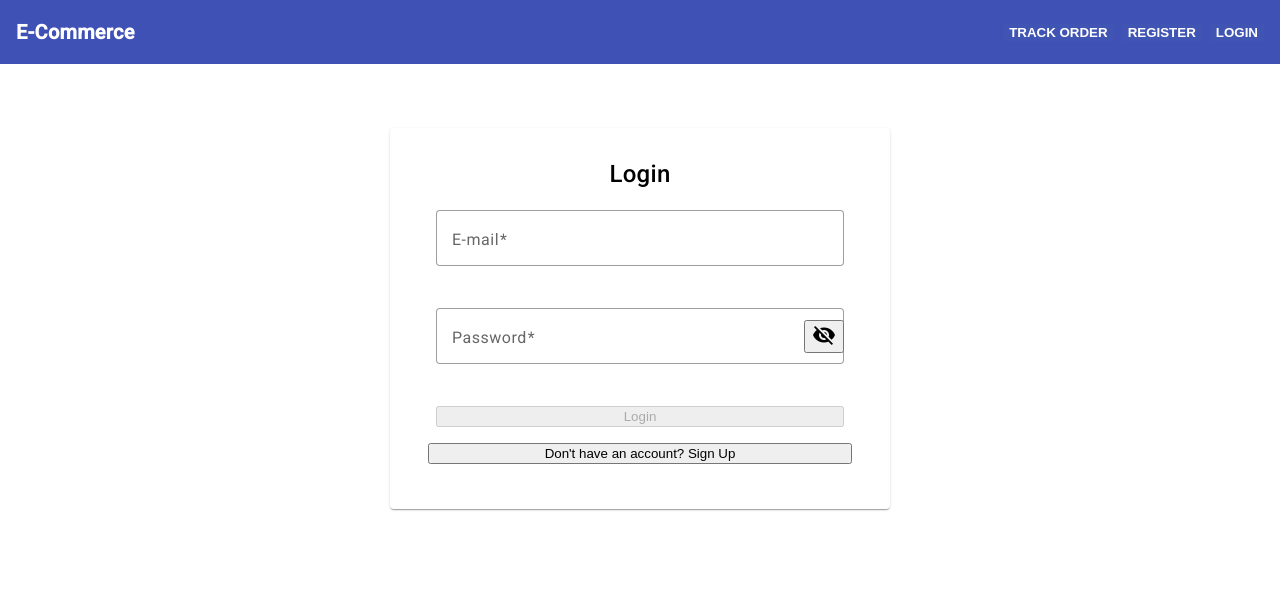
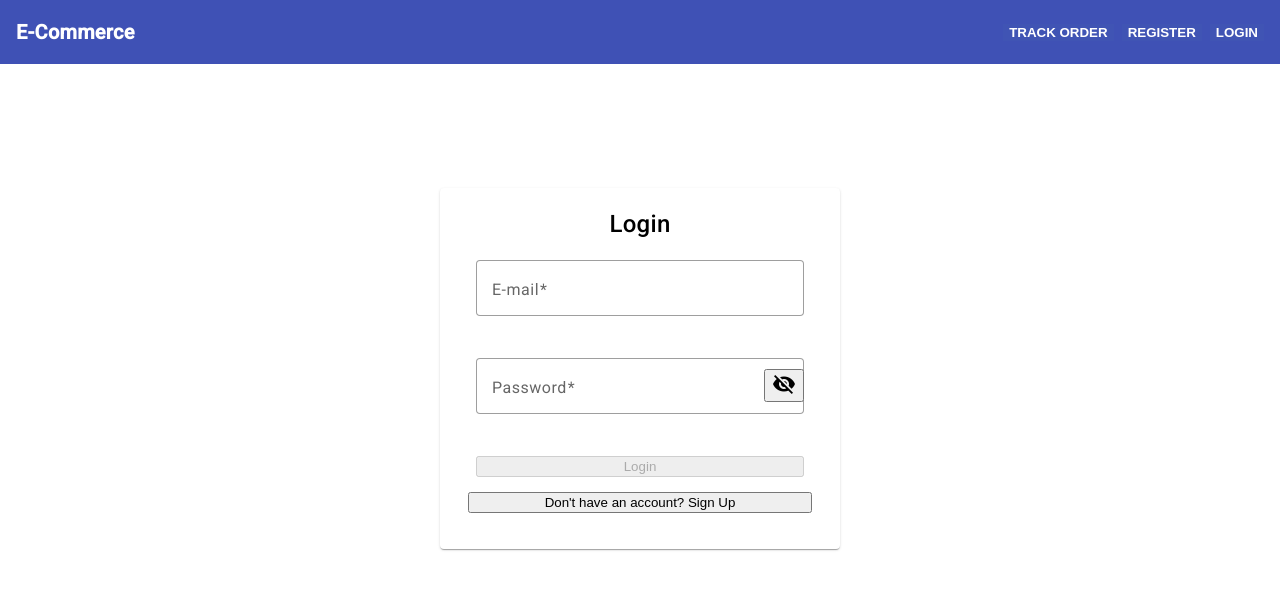
Before and after one commit to Sithum9999/E-Commerce-Frontend, an Angular app: page /login in a window 1280 px wide. Shown: the top 590 px of the page. Built offline with nearby package versions, Linux system fonts and the light colour scheme.

Commit message:
update css in this files

```diff
--- a/src/app/dashboard/dashboard.component.css
+++ b/src/app/dashboard/dashboard.component.css
@@ -30,12 +30,3 @@ button.active {
 .custom-toolbar {
     background-color: #ff0000;
 }
-
-.center-box {
-    margin-top: 5%;
-    position: absolute;
-    left: 50%;
-    transform: translateX(-50%);
-    width: 80%;
-    max-width: 500px;
-}
--- a/src/app/dashboard/dashboard.component.html
+++ b/src/app/dashboard/dashboard.component.html
@@ -36,6 +36,6 @@
   </mat-toolbar>
 </div>
 
-<div class="center-box">
+<div style="align-items: center; min-height: 90vh; margin-top: 5%;">
     <router-outlet></router-outlet>
 </div>
--- a/src/app/login/login.component.css
+++ b/src/app/login/login.component.css
@@ -1,14 +1,14 @@
 .container {
     display: flex;
     justify-content: center;
-    align-items: center;
-    height: 100%;
-  }
+    align-items: center;  /* Fixed typo: "align items" to "align-items" */
+    height: 60vh;        /* Changed from 90% to 90vh for better viewport handling */
+}
 
 mat-card {
-    max-width: 500px;
-    width: 130%;
-    padding: 30px;
+    max-width: 400px;
+    width: 100%;
+    padding: 20px;
 }
 
 @media screen and (max-width: 500px) {
@@ -19,7 +19,7 @@ mat-card {
 
 mat-card-title {
     text-align: center;
-    font-size: 24px;     /* Changed from 240px (extremely large) to 24px */
+    font-size: 24px;
     margin-bottom: 20px;
 }
 
--- a/src/app/register/register.component.html
+++ b/src/app/register/register.component.html
@@ -1,3 +1,4 @@
+<div class="container">
   <mat-card>
     <mat-card-title>Sign Up</mat-card-title>
     <mat-card-content>
@@ -21,7 +22,8 @@
 
         <mat-form-field appearance="outline">
           <mat-label>Password</mat-label>
-            <input matInput type="{{ hidePassword ? 'password' : 'text' }}" formControlName="password" placeholder="Password">
+          <input matInput type="{{ hidePassword ? 'password' : 'text' }}" formControlName="password"
+            placeholder="Password">
 
           <button mat-icon-button matSuffix (click)="togglePasswordVisibility()">
             <mat-icon>{{ hidePassword ? 'visibility_off' : 'visibility' }}</mat-icon>
@@ -34,7 +36,8 @@
 
         <mat-form-field appearance="outline">
           <mat-label>Confirm Password</mat-label>
-            <input matInput type="{{ hidePassword ? 'password' : 'text' }}" formControlName="confirmPassword" placeholder="Password">
+          <input matInput type="{{ hidePassword ? 'password' : 'text' }}" formControlName="confirmPassword"
+            placeholder="Password">
 
           <button mat-icon-button matSuffix (click)="togglePasswordVisibility()">
             <mat-icon>{{ hidePassword ? 'visibility_off' : 'visibility' }}</mat-icon>
@@ -45,8 +48,10 @@
           </mat-error>
         </mat-form-field>
 
-          <button mat-raised-button color="primary" type="submit" [disabled]="signupForm.invalid" (click)="onSubmit()"> Sign Up </button>
+        <button mat-raised-button color="primary" type="submit" [disabled]="signupForm.invalid" (click)="onSubmit()">
+          Sign Up </button>
 
       </form>
     </mat-card-content>
   </mat-card>
+</div>
```
Lines whose indentation alone changed are shown as unchanged.
